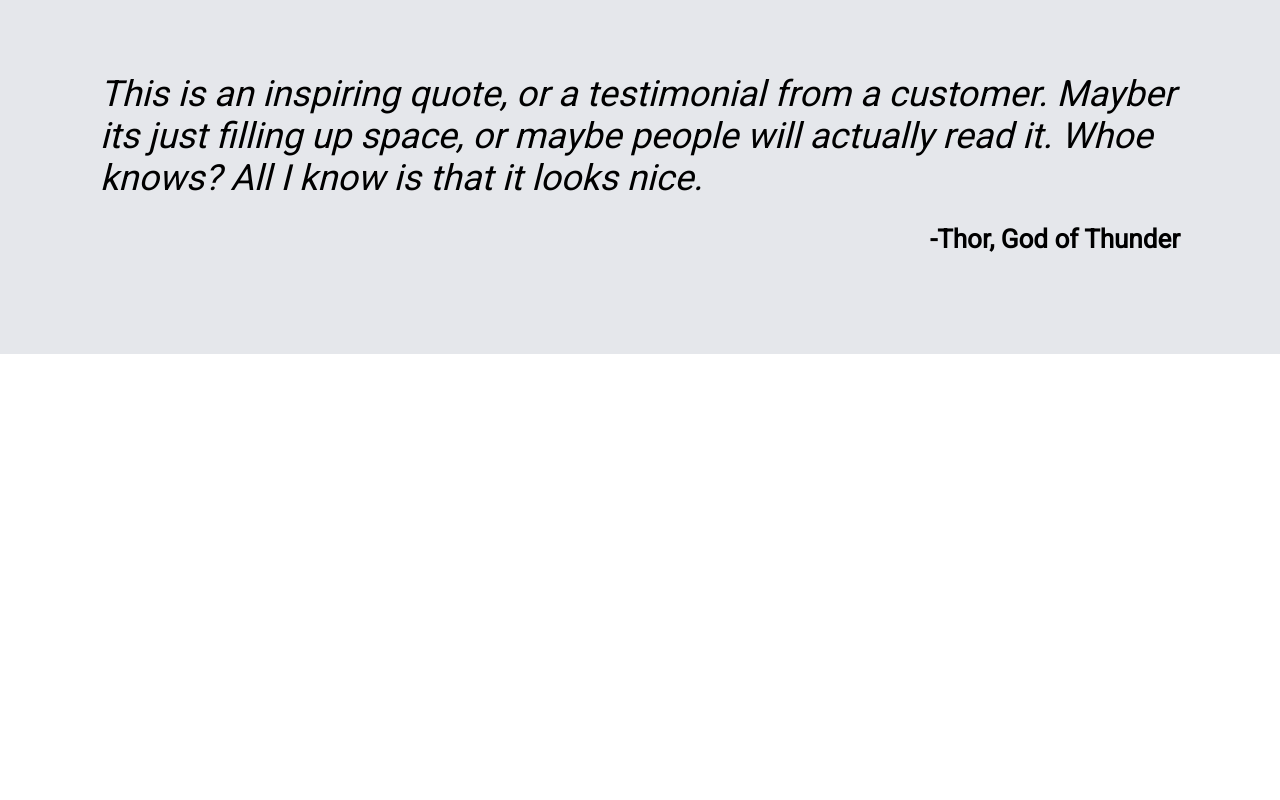
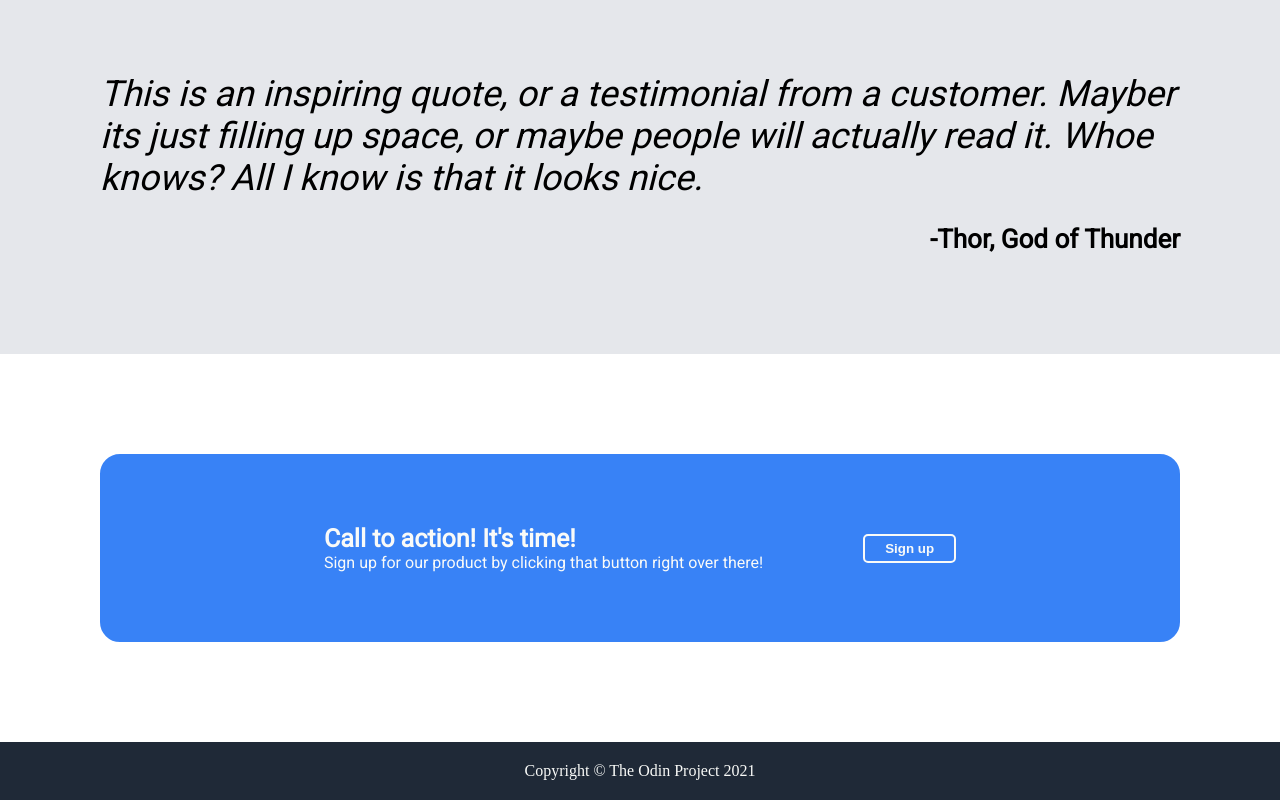
Before and after one commit to OfficerLahey/landing_page, a plain HTML site: page index.html in a window 1280 px wide. Shown: the part 1076-1876 px from the top of the page. Before the commit the page ends 1430 px from the top, so only its background shows below. Drawn offline with Linux system fonts and the light colour scheme.

Commit message:
Added the rest of the webpage

```diff
--- a/index.html
+++ b/index.html
@@ -54,5 +54,14 @@
         <div class="quote">This is an inspiring quote, or a testimonial from a customer. Mayber its just filling up space, or maybe people will actually read it. Whoe knows? All I know is that it looks nice.</div>
         <div class="speaker">-Thor, God of Thunder</div>
     </div>
+    <div class="container-three">
+        <div class="left-side">
+            <div class="call-to-action">Call to action! It's time!</div>
+            <div class="sign-up-please">Sign up for our product by clicking that button right over there!</div>
+        </div>
+        <div class="right-side"><button class="button2">Sign up</button></div>
+
+    </div>
+    <div class="footer">Copyright &copy; The Odin Project 2021</div>
 </body>
 </html>
--- a/styles.css
+++ b/styles.css
@@ -145,3 +145,49 @@ p {
     font-style: italic;
     font-family: 'Roboto', sans-serif;
 }
+
+.container-three {
+    background-color: #3882f6;
+    display: flex;
+    justify-content: center;
+    padding: 50px;
+    border: 100px, solid, white;
+    border-radius: 120px;
+    overflow: hidden;
+    align-items: center;
+    gap: 100px;
+    padding-top: 70px;
+    padding-bottom: 70px;
+
+}
+
+.call-to-action {
+    color: #f9faf8;
+    font-size: 25px;
+    font-weight: bold;
+    font-family: "Roboto", sans-serif;
+}
+
+.sign-up-please {
+    color: #f9faf8;
+    font-family: "Roboto", sans-serif;
+}
+
+.button2{
+    background-color: #3882f6;
+    border: #f9faf8, solid 2px;
+    padding: 5px;
+    padding-left: 20px;
+    padding-right: 20px;
+    border-radius: 5px;
+    color: #f9faf8;
+    font-weight: bold;
+}
+
+.footer {
+    background-color: #1f2937;
+    color: #f9faf8;
+    text-align: center;
+    padding-top: 20px;
+    padding-bottom: 20px;
+}
```
